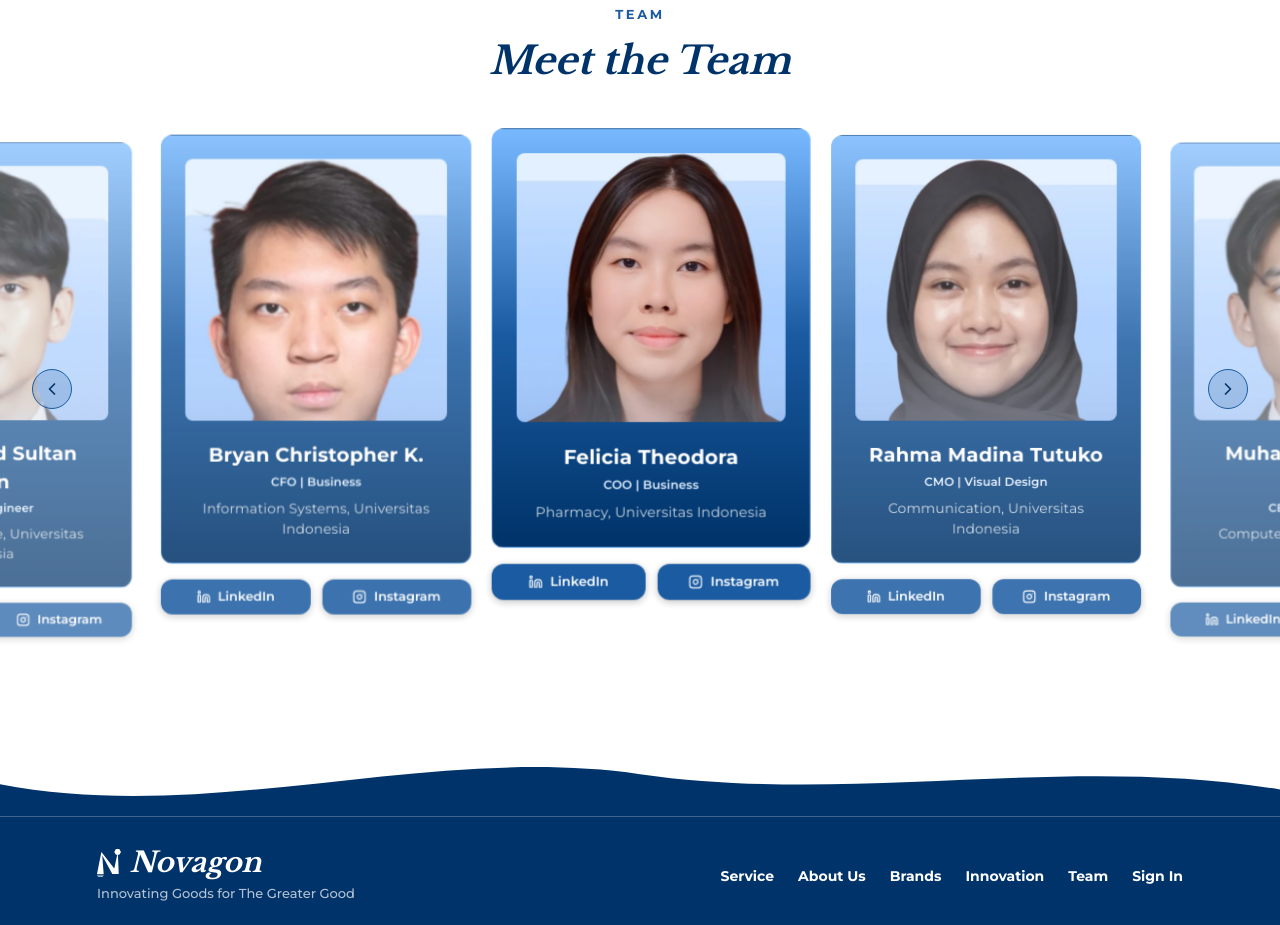
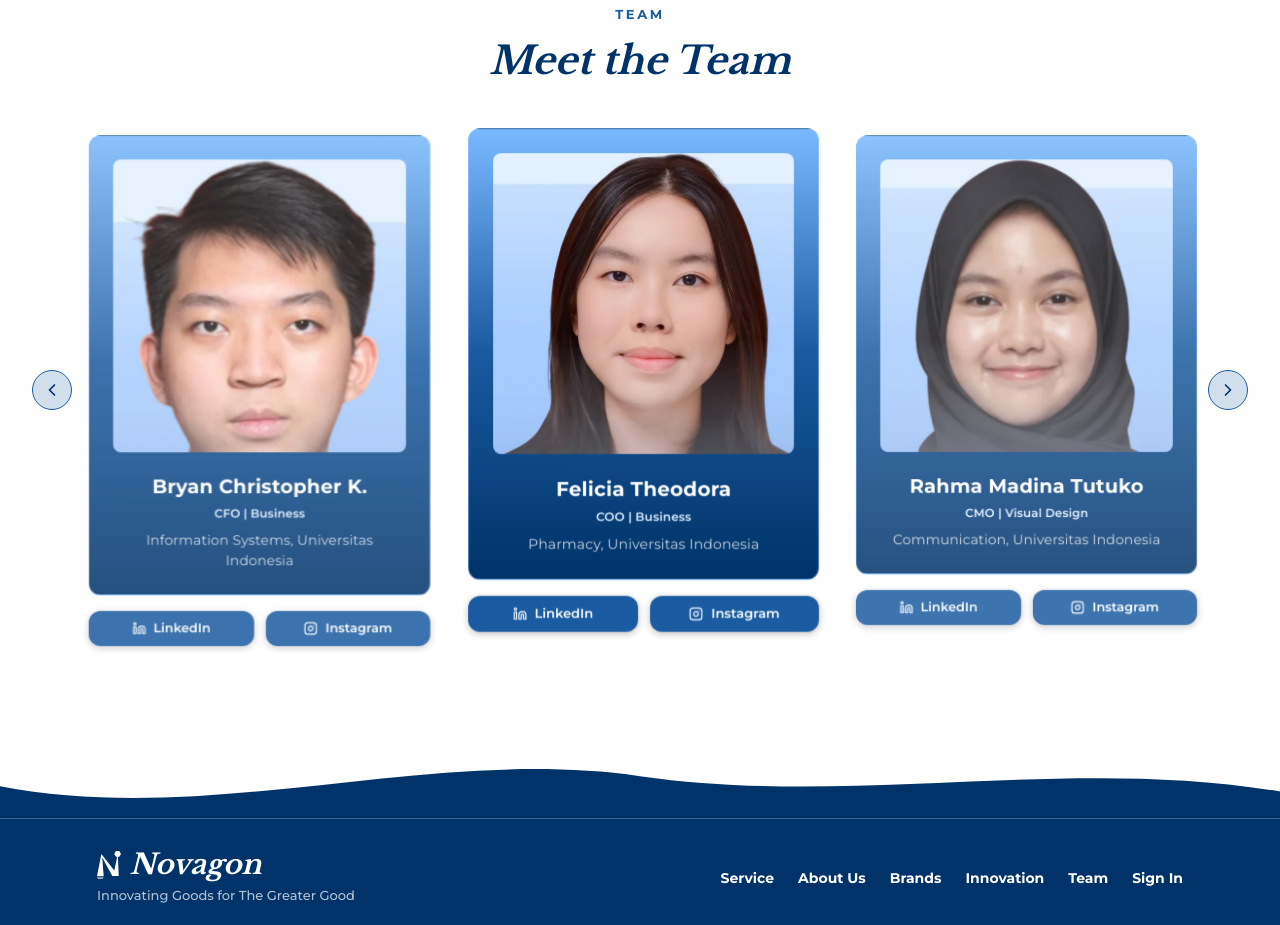
Before and after one commit to NovagonAI/novagon-app, a Next.js app: page / in a window 1280 px wide. Shown: the part 4380-5305 px from the top of the page. Built offline with nearby package versions, Linux system fonts and the light colour scheme; no server answers.

Commit message:
style(landing): show three team cards per view

```diff
--- a/src/components/landing/MeetTheTeam.tsx
+++ b/src/components/landing/MeetTheTeam.tsx
@@ -101,10 +101,10 @@ export function MeetTheTeam() {
           <h2 className="mt-2 font-serif text-[clamp(28px,3vw,40px)] font-bold italic text-navy">Meet the Team</h2>
         </Reveal>
         <Reveal className="relative mt-[clamp(20px,3vw,40px)]">
-          <div ref={viewportRef} className="overflow-hidden" aria-roledescription="carousel">
+          <div ref={viewportRef} className="mx-auto max-w-[1150px] overflow-hidden" aria-roledescription="carousel">
             <div className="flex touch-pan-y">
               {[...TEAM, ...TEAM].map((m, i) => (
-                <div key={i} className="min-w-0 shrink-0 basis-[85vw] pl-4 md:basis-[335px]">
+                <div key={i} className="min-w-0 shrink-0 basis-[85vw] px-4 md:basis-1/3">
                   <div data-card className="transition-[transform,opacity] duration-300 ease-out will-change-transform">
                     <TeamCard member={m} />
                   </div>
```
